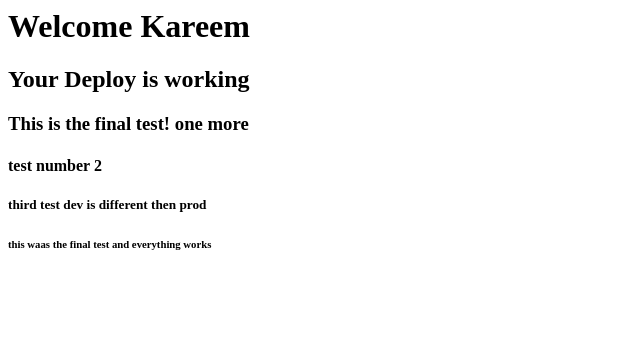
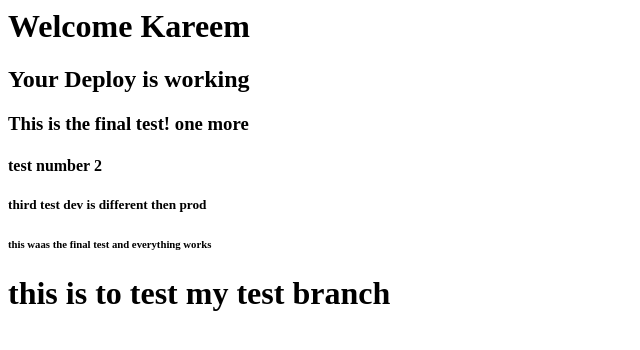
Before and after one commit to kareembh/git-actions-live-test, a plain HTML site: page index.html in a window 1280 px wide. Shown: the whole page, without its empty margins (0-640 px from the left). Drawn offline with Linux system fonts and the light colour scheme.

Commit message:
test branch test

```diff
--- a/index.html
+++ b/index.html
@@ -12,5 +12,6 @@
     <h4>test number 2</h4>
     <h5>third test dev is different then prod</h5>
     <h6>this waas the final test and everything works</h6>
+    <h1>this is to test my test branch</h1>
 </body>
 </html>
```
